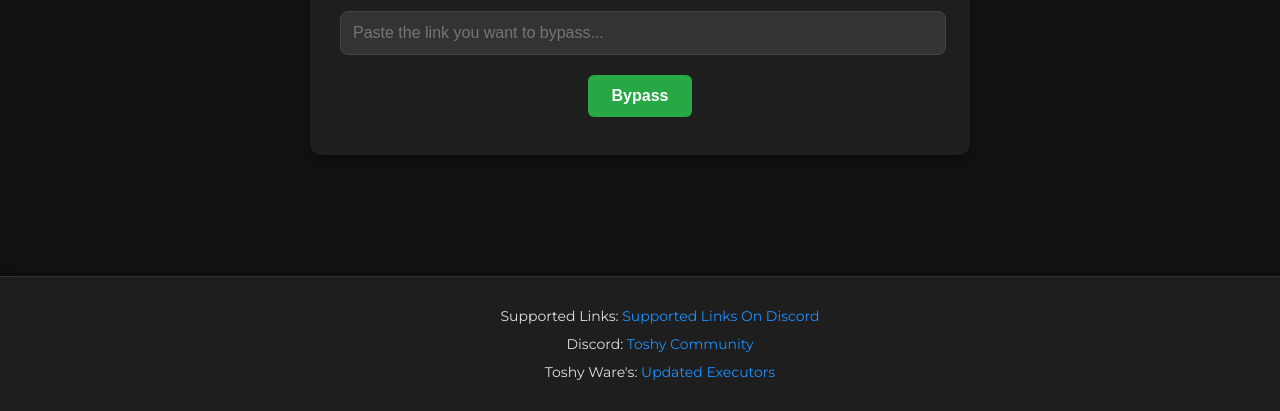
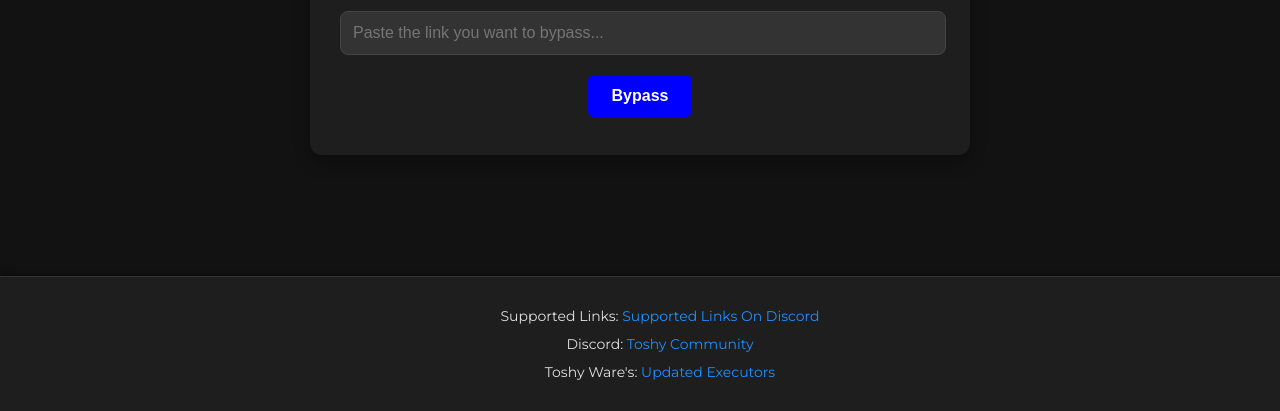
Before and after one commit to TwoXiter/Bypass, a plain HTML site: page index.html in a window 1280 px wide. Shown: the part 389-800 px from the top of the page. Drawn offline with Linux system fonts and the light colour scheme.

Commit message:
Update TheStyle.Css

```diff
--- a/TheStyle.Css
+++ b/TheStyle.Css
@@ -32,7 +32,7 @@ button {
 }
 
 button#bypassButton {
-    background-color: #28a745;
+    background-color: #0000FF;
     color: #fff;
 }
 
```
